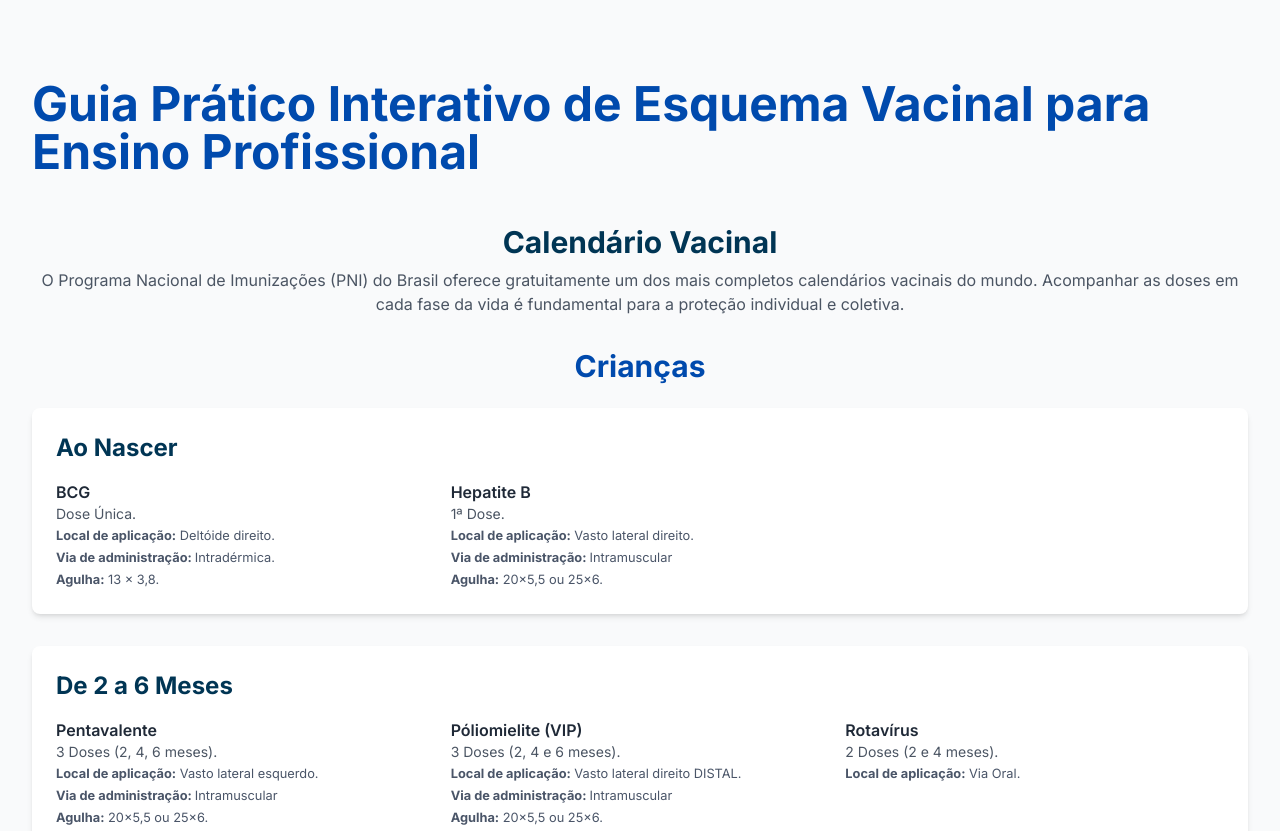
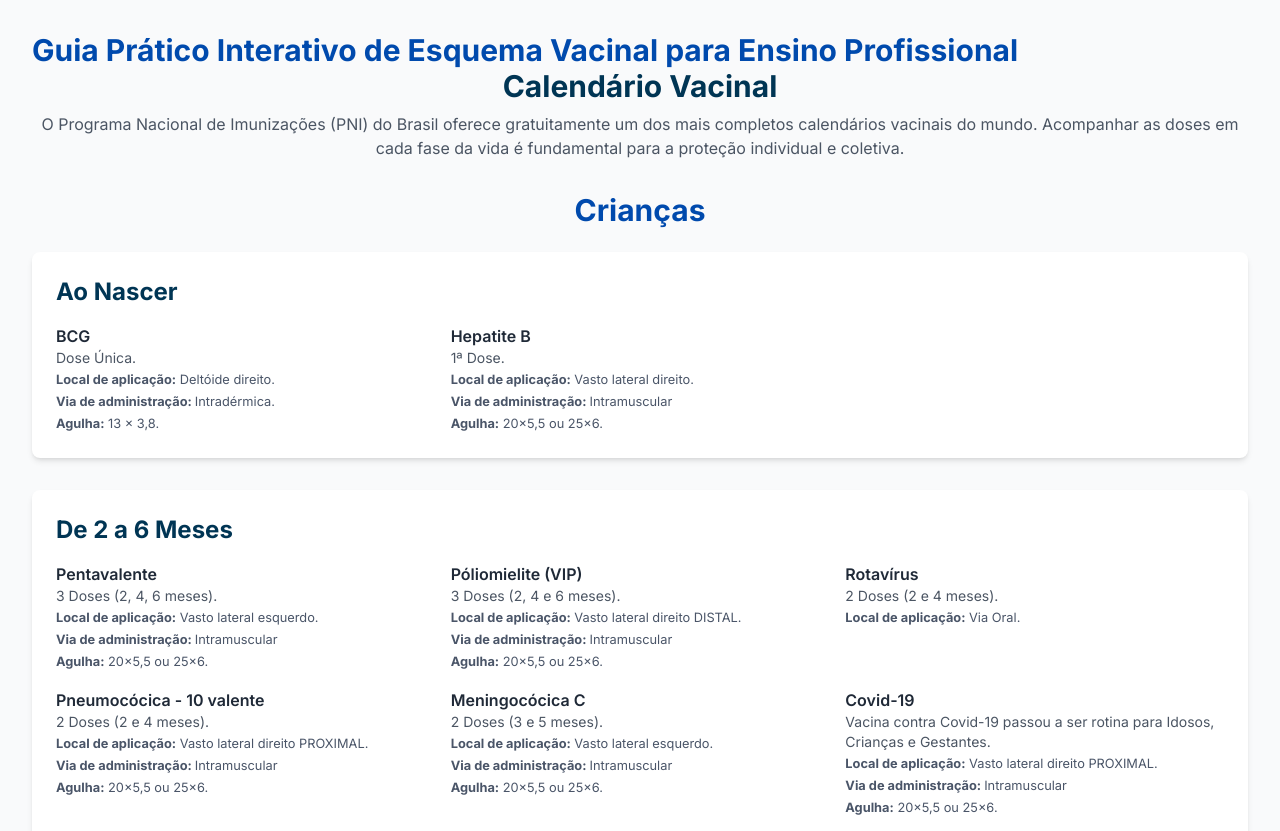
Before and after one commit to tainabps/guiapraticovacinas, a plain HTML site: page index.html in a window 1280 px wide. Shown: the top 831 px of the page. Drawn offline with nearby package versions, Linux system fonts and the light colour scheme.

Commit message:
Update index.html

```diff
--- a/index.html
+++ b/index.html
@@ -17,10 +17,10 @@
     <div class="container mx-auto p-4 md:p-8">
 
 
-        <header class="flex items-center justify-center gap-4 my-8 md:my-12">
+        <header >
 
 
-            <h1 class="text-4xl md:text-5xl font-bold font text-[#004AAD]"
+            <h1 class="text-4xl md:text-3xl font-bold font text-[#004AAD]"
                 style="text-shadow: 2px 2px 2px rgba(0,0,0,0.3) text-center;">
                 Guia Prático Interativo de Esquema Vacinal para Ensino Profissional
             </h1>
```
